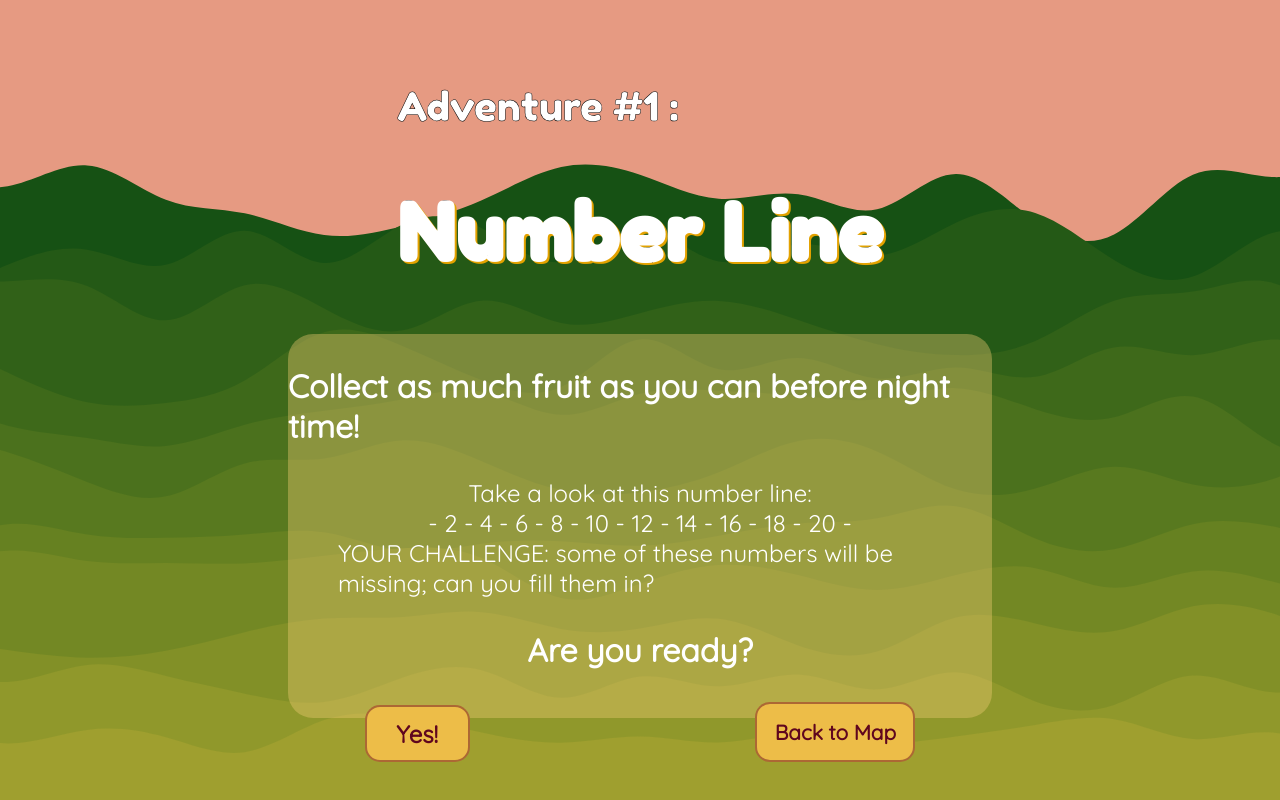
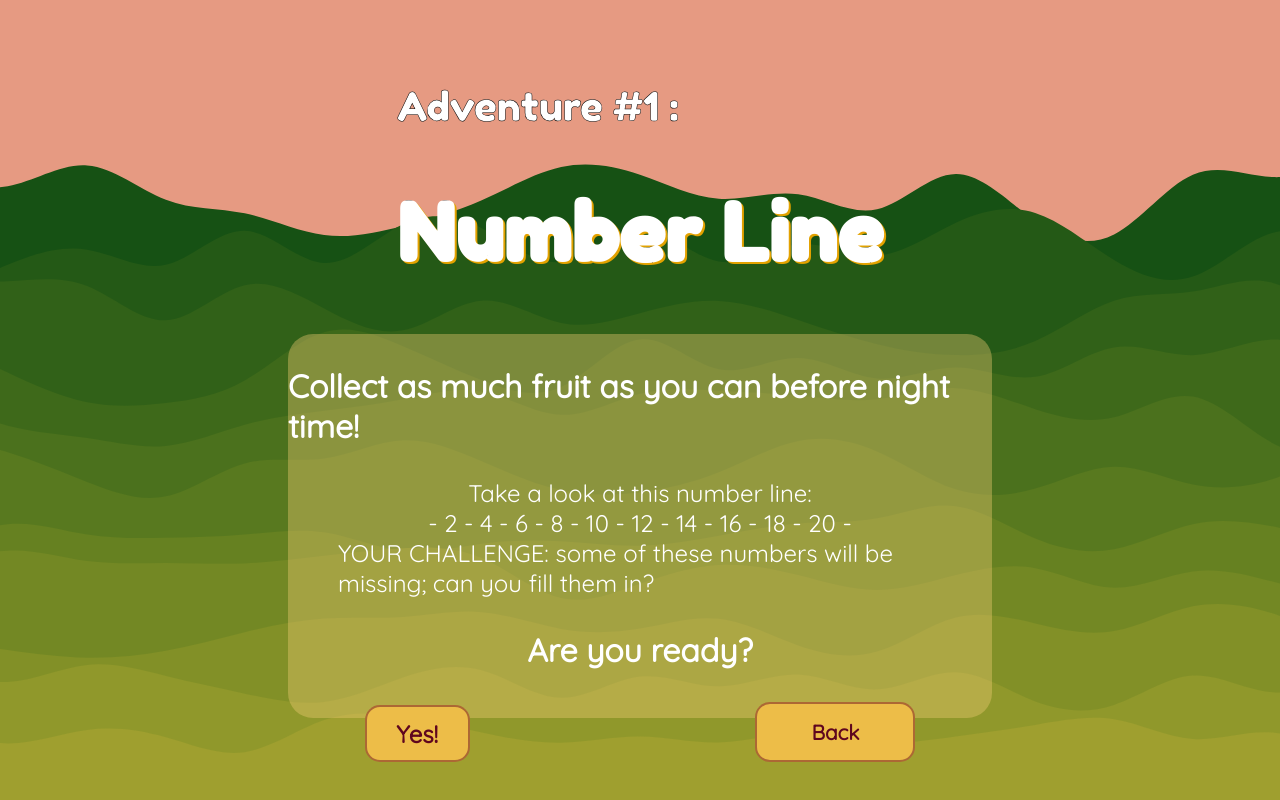
Before and after one commit to wisteria-hawthorn/js-demo, a React (Create React App) app: page /activity-intro in a window 1280 px wide. Built offline with nearby package versions, Linux system fonts and the light colour scheme; no server answers.

Commit message:
routing fixes

```diff
--- a/src/routes/ActivityIntroPage/ActivityIntroPage.js
+++ b/src/routes/ActivityIntroPage/ActivityIntroPage.js
@@ -49,8 +49,8 @@ return(
                     </nav>
 
                     <nav>
-                        <Link to="/expedition" style={{textDecoration: "none"}} >
-                            <button className='back-button-intro'>Back to Map</button>
+                        <Link to="/" style={{textDecoration: "none"}} >
+                            <button className='back-button-intro'>Back</button>
                         </Link>
                     </nav>
 
--- a/src/routes/ResultsPage/ResultsPage.js
+++ b/src/routes/ResultsPage/ResultsPage.js
@@ -129,7 +129,7 @@ let scorePercent = Math.floor((score / totalDone) * 100)
 
         <div className='button-container-results'>
           <nav>
-            <Link to="/jungle-intro" style={{textDecoration: "none"}}>
+            <Link to="/" style={{textDecoration: "none"}}>
               <button className = "map-button">Back to Start</button>
             </Link>
           </nav>
```
